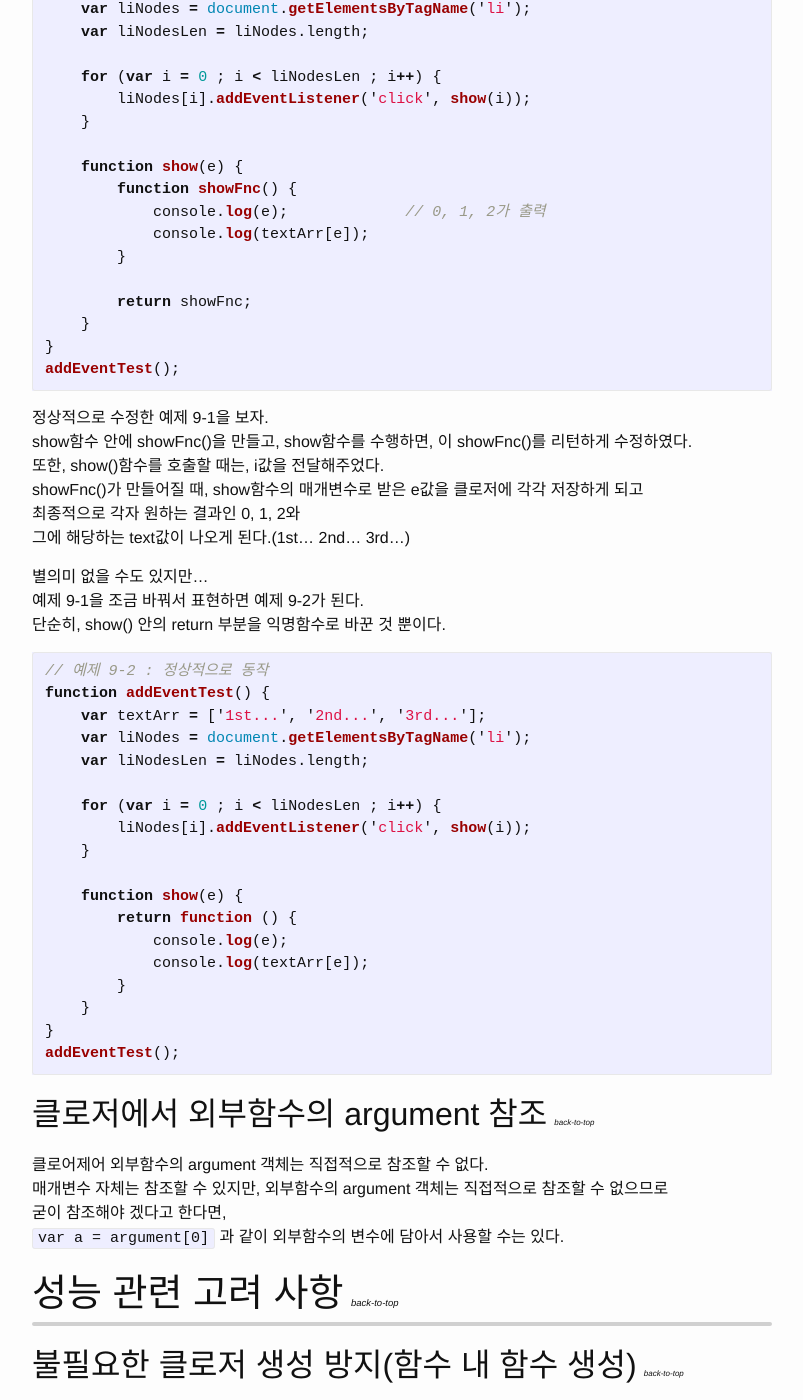
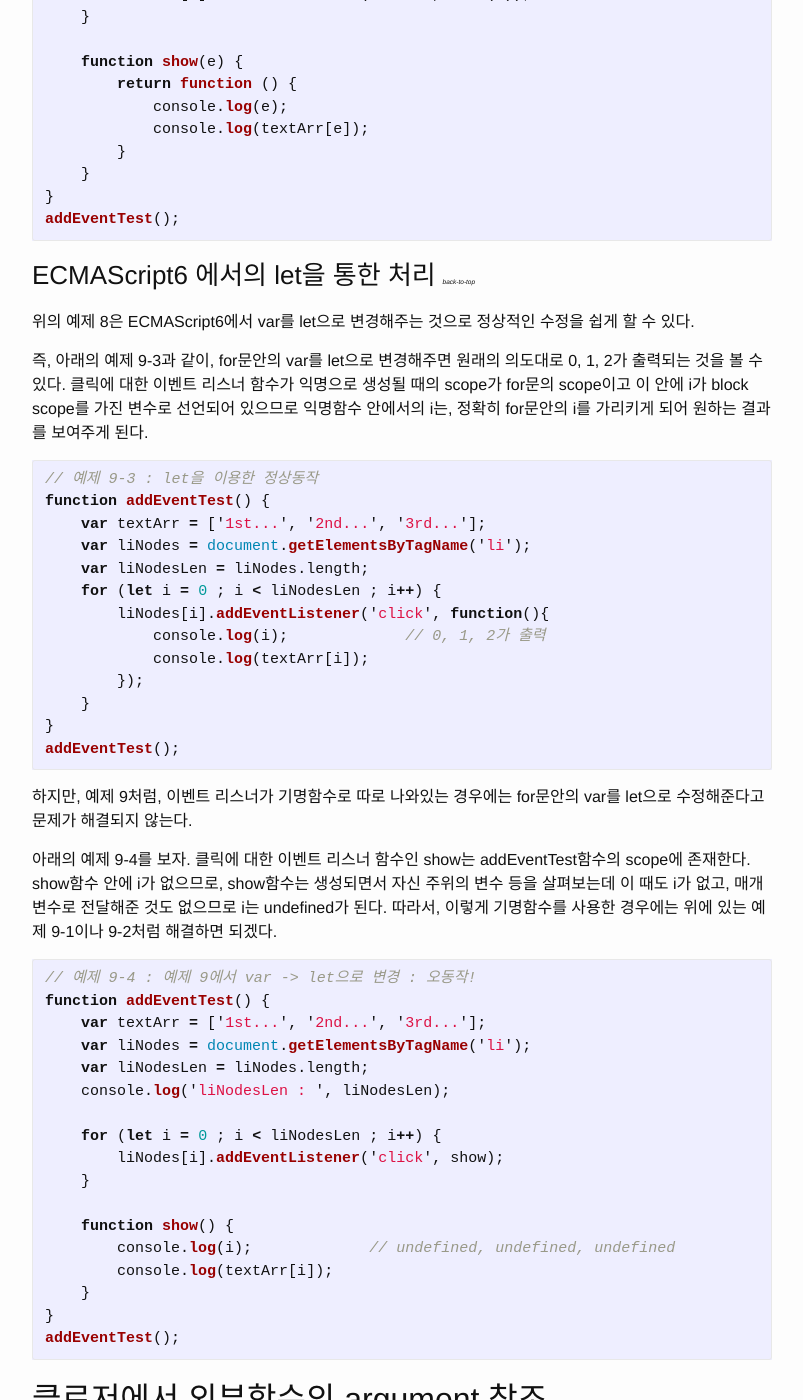
Before and after one commit to koronya/koronya.github.io, a Jekyll site: the page built from _posts/2017-03-02-js-about-closure.markdown, in a window 1280 px wide and 1400 px high, scrolled down 11077 px. Shown: the whole window, without its empty margins (238-1041 px from the left). Built offline with Jekyll 4.4.1, drawn with Linux system fonts in a browser that asks for light colours; comment, search, counter and statistics services are not loaded; some of the changed text lies outside the part shown.

Commit message:
for문으로 이벤트 리스너 할당 후, 오동작 하는 이슈 ES6의 let으로 해결 코드 추가

````diff
--- a/_posts/2017-03-02-js-about-closure.markdown
+++ b/_posts/2017-03-02-js-about-closure.markdown
@@ -466,6 +466,7 @@ textArr은 2번 index까지밖에 없으므로 마지막 `console.log(textArr[i]
 
 이제 예제 9를 정상적으로 수정해보자.
 
+### ECMAScript6 이전에서의 처리
 
 ``` javascript
 // 예제 9-1 : 정상적으로 동작
@@ -522,6 +523,63 @@ function addEventTest() {
 }
 addEventTest();
 ```
+
+### ECMAScript6 에서의 let을 통한 처리
+위의 예제 8은 ECMAScript6에서 var를 let으로 변경해주는 것으로 정상적인 수정을 쉽게 할 수 있다.
+
+즉, 아래의 예제 9-3과 같이, for문안의 var를 let으로 변경해주면
+원래의 의도대로 0, 1, 2가 출력되는 것을 볼 수 있다.
+클릭에 대한 이벤트 리스너 함수가 익명으로 생성될 때의 scope가 for문의 scope이고
+이 안에 i가 block scope를 가진 변수로 선언되어 있으므로
+익명함수 안에서의 i는, 정확히 for문안의 i를 가리키게 되어
+원하는 결과를 보여주게 된다.
+
+``` javascript
+// 예제 9-3 : let을 이용한 정상동작
+function addEventTest() {
+    var textArr = ['1st...', '2nd...', '3rd...'];
+    var liNodes = document.getElementsByTagName('li');
+    var liNodesLen = liNodes.length;
+    for (let i = 0 ; i < liNodesLen ; i++) {
+        liNodes[i].addEventListener('click', function(){
+            console.log(i);             // 0, 1, 2가 출력
+            console.log(textArr[i]);
+        });
+    }
+}
+addEventTest();
+```
+
+하지만, 예제 9처럼, 이벤트 리스너가 기명함수로 따로 나와있는 경우에는
+for문안의 var를 let으로 수정해준다고 문제가 해결되지 않는다.
+
+아래의 예제 9-4를 보자.
+클릭에 대한 이벤트 리스너 함수인 show는 addEventTest함수의 scope에 존재한다.
+show함수 안에 i가 없으므로, show함수는 생성되면서 자신 주위의 변수 등을 살펴보는데
+이 때도 i가 없고, 매개변수로 전달해준 것도 없으므로 i는 undefined가 된다.
+따라서, 이렇게 기명함수를 사용한 경우에는
+위에 있는 예제 9-1이나 9-2처럼 해결하면 되겠다.
+
+``` javascript
+// 예제 9-4 : 예제 9에서 var -> let으로 변경 : 오동작!
+function addEventTest() {
+    var textArr = ['1st...', '2nd...', '3rd...'];
+    var liNodes = document.getElementsByTagName('li');
+    var liNodesLen = liNodes.length;
+    console.log('liNodesLen : ', liNodesLen);
+
+    for (let i = 0 ; i < liNodesLen ; i++) {
+        liNodes[i].addEventListener('click', show);
+    }
+
+    function show() {
+        console.log(i);             // undefined, undefined, undefined
+        console.log(textArr[i]);
+    }
+}
+addEventTest();
+```
+
 
 ## 클로저에서 외부함수의 argument 참조
 
````
